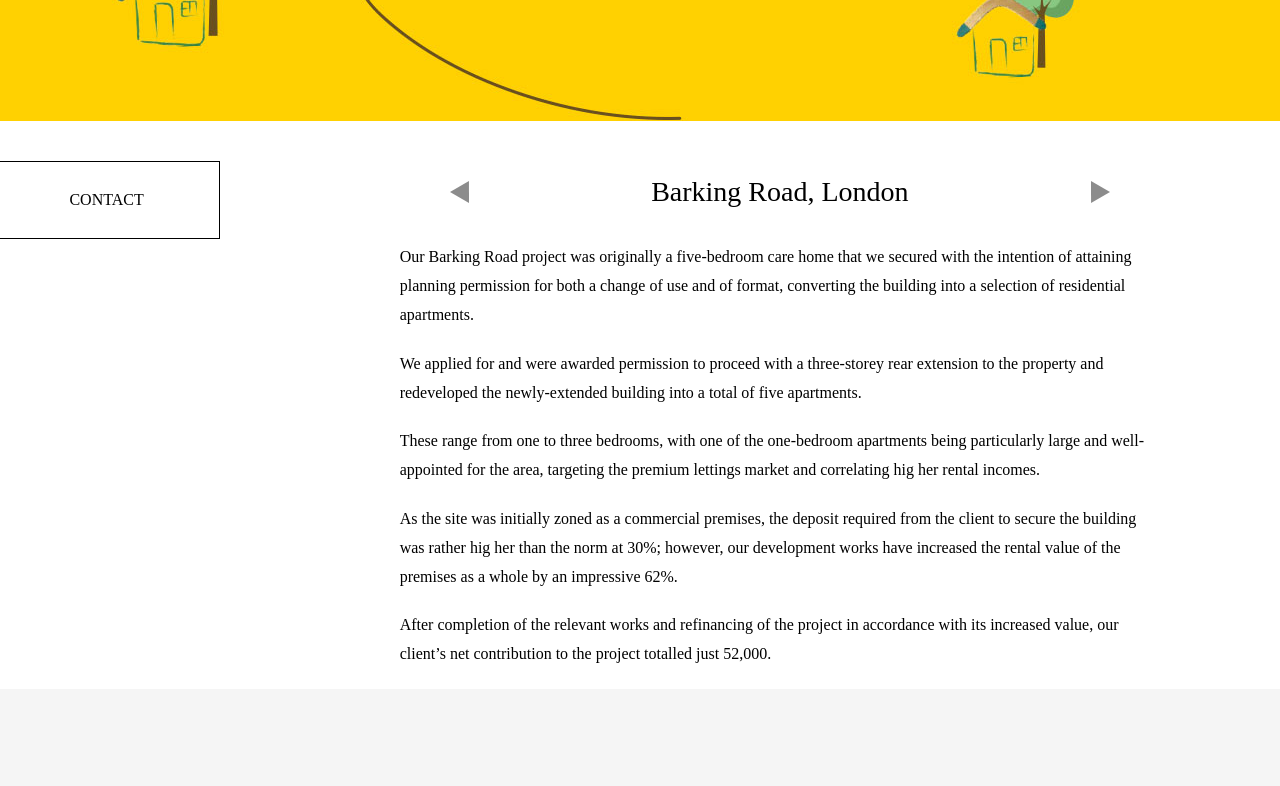
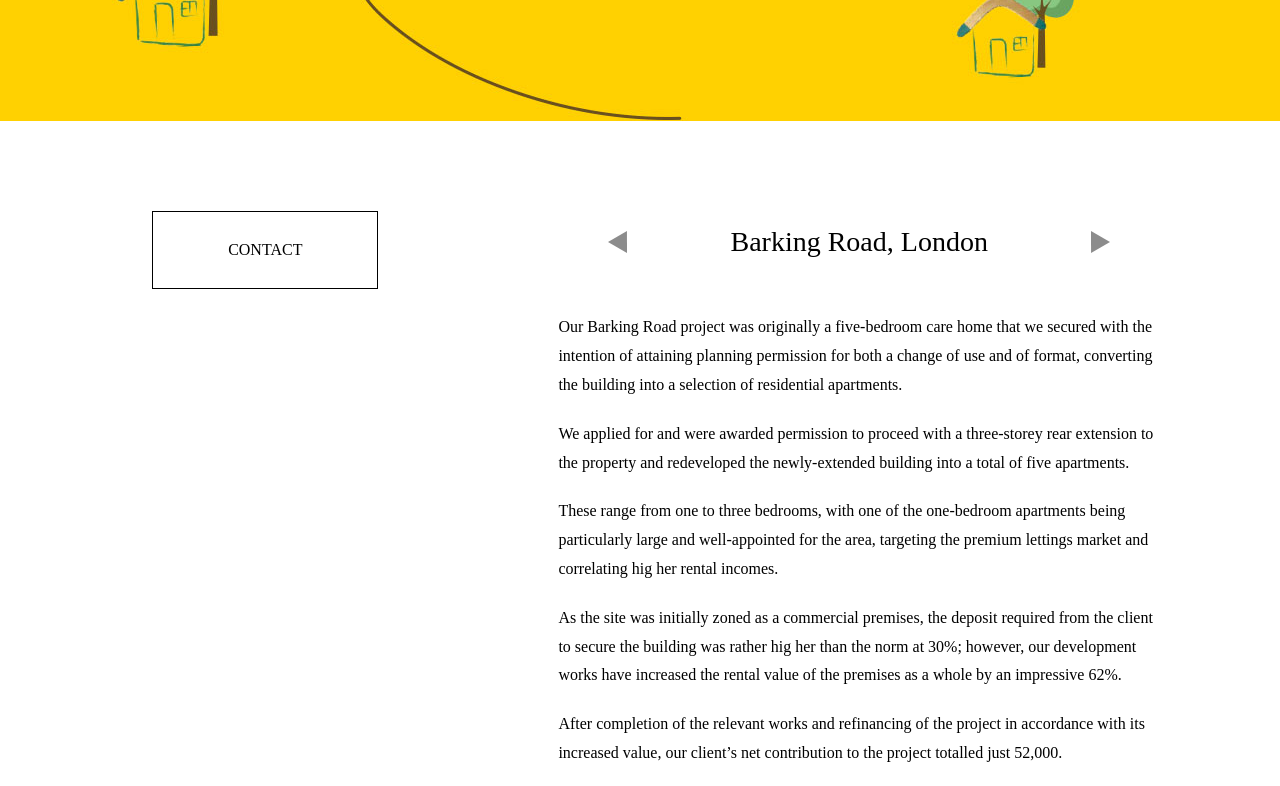
Before and after one commit to afi-arif/boomerang, a React app in the folder App/: page /projects in a window 1280 px wide. Shown: the part 640-1426 px from the top of the page. Built offline with nearby package versions, Linux system fonts and the light colour scheme.

Commit message:
project page adjusted

```diff
--- a/App/src/pages/projects/projects.scss
+++ b/App/src/pages/projects/projects.scss
@@ -106,11 +106,12 @@ main.boomerang-projects{
         }
         .boomerang-projects-info{
             .boomerang-slide-holder{
+                padding-top: 5rem;
                 flex-direction: row;
                 justify-content: right;
 
                 .slider-column{
-                    flex: 0 0 59.4%;
+                    flex: 0 0 47%;
                     padding: 0 12rem 2rem 18rem;
                 }
 
@@ -125,6 +126,7 @@ main.boomerang-projects{
 
                 margin-bottom: 4rem;
                 justify-content: space-between;
+                padding-bottom: 2rem;
 
                 a{
                     width: 1.9rem;
```
